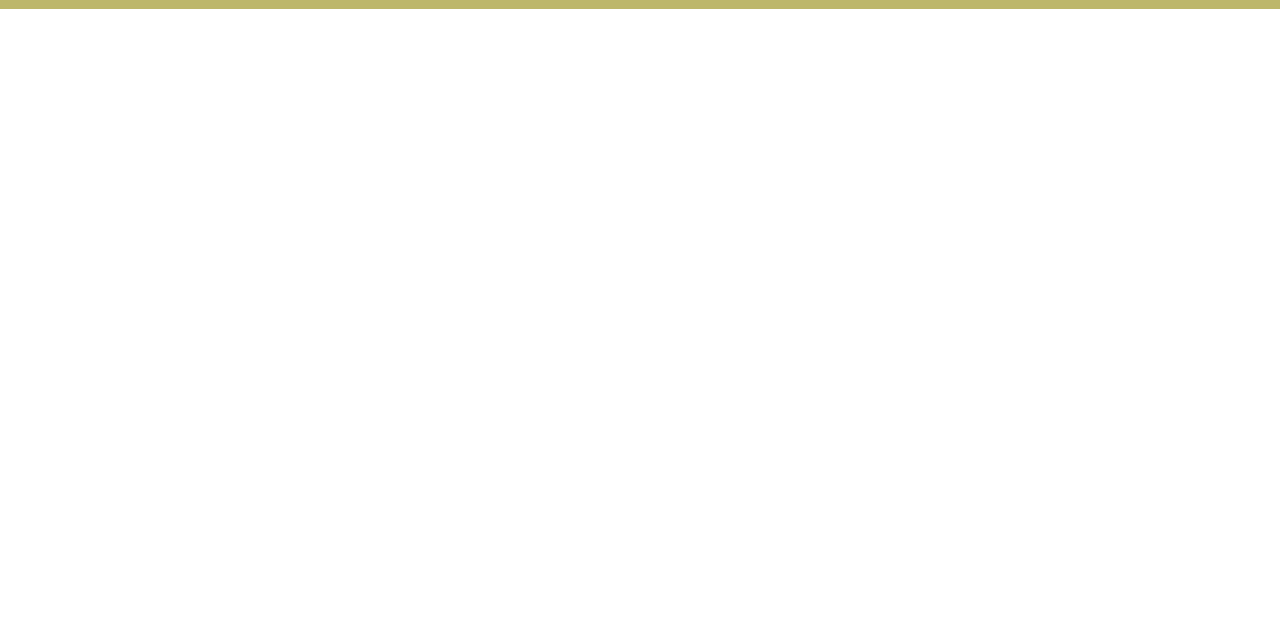
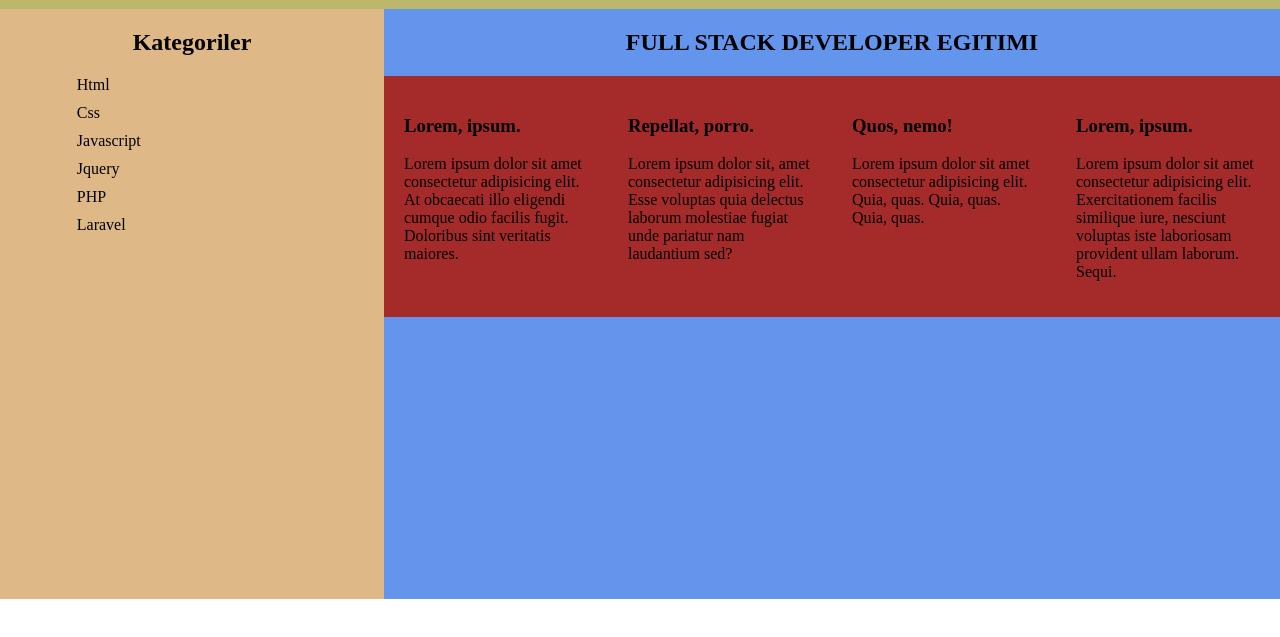
Before and after one commit to enversaglam/FullStackDeveloper2023study, a plain HTML site: page index.html in a window 1280 px wide. Shown: the part 121-758 px from the top of the page. Drawn offline with Linux system fonts and the light colour scheme.

Commit message:
main row article content

```diff
--- a/assets/css/style.css
+++ b/assets/css/style.css
@@ -127,3 +127,72 @@ nav .menu ul li a.active{
 nav .menu ul li a:hover{
     color: #000;
 }
+
+aside{
+    position: relative;
+    width: 30%;
+    float: left;
+    height: calc(100vh - 210px); /* 210px = header + nav */
+    background-color: burlywood;
+}
+
+aside .left-menu{
+    width: 60%;
+    margin: 0 auto;
+}
+
+aside .left-menu h2{
+    margin: 20px 0;
+    text-align: center;
+}
+
+aside .left-menu ul{
+    list-style: none;
+    margin: 20px auto 0;
+    margin-block-start: 0;
+    margin-block-end: 0;
+    padding-inline-start: 0;
+}
+
+aside .left-menu ul li{
+    margin: 0 auto 10px;
+    text-align: left;
+}
+
+aside .left-menu ul li:hover{
+    text-decoration: underline;
+    color: #fff;
+    border-bottom: 1px solid blue;
+    border-bottom-width: initial;
+}
+
+.text-center{
+    text-align: center;
+}
+
+.uppercase{
+    text-transform: uppercase;
+}
+
+main{
+    position: relative;
+    width: 70%;
+    float: left;
+    height: calc(100vh - 210px); /* 210px = header + nav */
+    background-color: cornflowerblue;
+}
+
+main .row{
+    display: flex;
+    flex-wrap: wrap;
+}
+
+main .row article{
+    flex: 0 0 auto;
+    width: 25%;
+}
+
+main .row article.content{
+    background-color: brown;
+    padding: 20px;
+}
--- a/index.html
+++ b/index.html
@@ -30,5 +30,41 @@
             </ul>
         </div>
     </nav>
+    <aside>
+        <div class="left-menu">
+            <h2>Kategoriler</h2>
+            <ul>
+                <li>Html</li>
+                <li>Css</li>
+                <li>Javascript</li>
+                <li>Jquery</li>
+                <li>PHP</li>
+                <li>Laravel</li>
+            </ul>
+        </div>
+    </aside>
+    <main>
+        <article>
+            <h1 class="text-center uppercase">Full Stack Developer Egitimi</h1>
+        </article>
+        <section class="row">
+            <article class="content">
+                <h3>Lorem, ipsum.</h3>
+                <p>Lorem ipsum dolor sit amet consectetur adipisicing elit. At obcaecati illo eligendi cumque odio facilis fugit. Doloribus sint veritatis maiores.</p>
+            </article>
+            <article class="content">
+                <h3>Repellat, porro.</h3>
+                <p>Lorem ipsum dolor sit, amet consectetur adipisicing elit. Esse voluptas quia delectus laborum molestiae fugiat unde pariatur nam laudantium sed?</p>
+            </article>
+            <article class="content">
+                <h3>Quos, nemo!</h3>
+                <p>Lorem ipsum dolor sit amet consectetur adipisicing elit. Quia, quas. Quia, quas. Quia, quas.</p>
+            </article>
+            <article class="content">
+                <h3>Lorem, ipsum.</h3>
+                <p>Lorem ipsum dolor sit amet consectetur adipisicing elit. Exercitationem facilis similique iure, nesciunt voluptas iste laboriosam provident ullam laborum. Sequi.</p>
+            </article>
+        </section>
+    </main>
 </body>
 </html>
```
